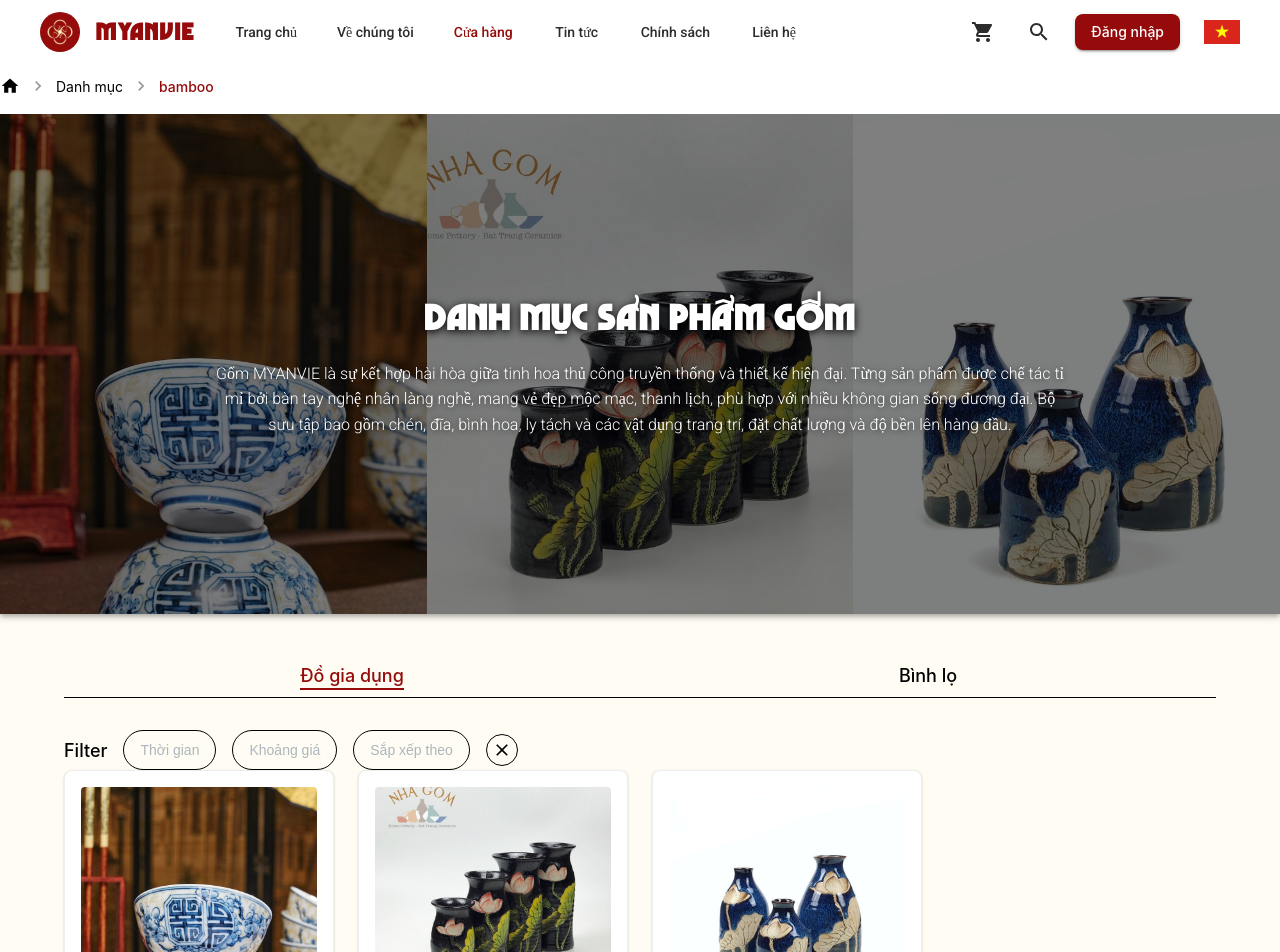
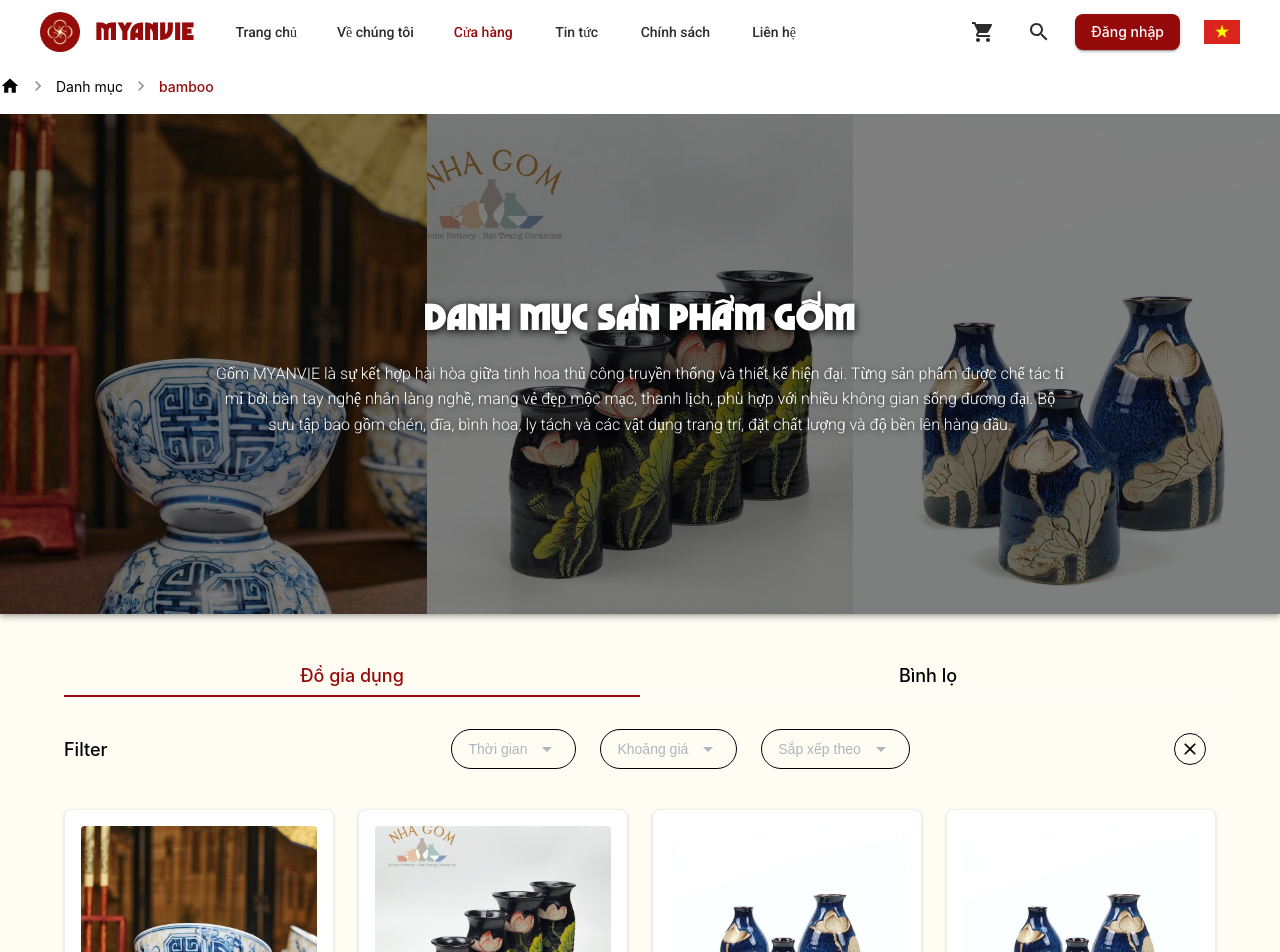
Before and after one commit to Mycroft180202/MyAnVie_FE, a React (Create React App) app: page /category/bamboo in a window 1280 px wide. Shown: the top 952 px of the page. Built offline with nearby package versions, Linux system fonts and the light colour scheme; a web font is replaced by a local one.

Commit message:
add shop page
add shop page

```diff
--- a/src/components/Layout/Footer.tsx
+++ b/src/components/Layout/Footer.tsx
@@ -35,7 +35,7 @@ const Footer = () => {
             </Typography>
             <Box sx={{ display: 'flex', flexDirection: 'column', gap: 1 }}>
               <Typography>
-                <Box component="span" sx={{ fontWeight: 'bold' }}>📞</Box> 0886330503
+                <Box component="span" sx={{ fontWeight: 'bold', src:"icon/phone.svg" }}>📞</Box> 0886330503
               </Typography>
               <Typography>
                 <Box component="span" sx={{ fontWeight: 'bold' }}>✉️</Box> myanvieofical@gmail.com
--- a/src/pages/Category/ProductList.tsx
+++ b/src/pages/Category/ProductList.tsx
@@ -20,6 +20,22 @@ const mockProducts = [
   },
   {
     id: 3,
+    image: '/images/products/Pottery3.jpg',
+    title: 'Bình hoa gốm men lam',
+    price: 300000,
+    rating: 5,
+    category: 'Pottery',
+  },
+  {
+    id: 4,
+    image: '/images/products/Pottery3.jpg',
+    title: 'Bình hoa gốm men lam',
+    price: 300000,
+    rating: 5,
+    category: 'Pottery',
+  },
+  {
+    id: 5,
     image: '/images/products/Pottery3.jpg',
     title: 'Bình hoa gốm men lam',
     price: 300000,
--- a/src/pages/Category/index.tsx
+++ b/src/pages/Category/index.tsx
@@ -1,7 +1,10 @@
+import { useState } from 'react';
 import { Box, Container, Typography, Button } from '@mui/material';
 import Breadcrumbs from '../../components/shared/Breadcrumbs';
 import ProductList from './ProductList';
 import CloseIcon from '@mui/icons-material/Close';
+import ArrowDropDownIcon from '@mui/icons-material/ArrowDropDown';
+import ArrowDropUpIcon from '@mui/icons-material/ArrowDropUp';
 
 const categoryImages: string[] = [
   '/images/products/Pottery1.jpg',
@@ -10,6 +13,13 @@ const categoryImages: string[] = [
 ];
 
 const CategoryIndex = () => {
+  const [activeTab, setActiveTab] = useState<'do-gia-dung' | 'binh-lo'>('do-gia-dung');
+  const [openDropdown, setOpenDropdown] = useState<'time' | 'price' | 'sort' | null>(null);
+
+  const toggleDropdown = (dropdown: 'time' | 'price' | 'sort') => {
+    setOpenDropdown(openDropdown === dropdown ? null : dropdown);
+  };
+
   return (
     <Box sx={{ bgcolor: '#FFFCF3', minHeight: '100vh', pb: 6 }}>
       <Breadcrumbs />
@@ -100,12 +110,16 @@ const CategoryIndex = () => {
         {/* Category Tabs */}
         <Box
           sx={{
+            position: 'relative',
+            pb: 1,
+            mb: 4,
+          }}
+        >
+          <Box
+            sx={{
               display: 'flex',
               justifyContent: 'space-between',
               alignItems: 'center',
-            borderBottom: '1px solid #000',
-            pb: 1,
-            mb: 4,
             }}
           >
             {/* Left Section */}
@@ -116,23 +130,16 @@ const CategoryIndex = () => {
                 justifyContent: 'center',
                 width: '50%',
                 textAlign: 'center',
+                cursor: 'pointer',
+                position: 'relative',
               }}
+              onClick={() => setActiveTab('do-gia-dung')}
             >
               <Typography
                 sx={{
                   fontSize: 18,
                   fontWeight: 500,
-                color: '#950B0B',
-                position: 'relative',
-                '&::after': {
-                  content: '""',
-                  position: 'absolute',
-                  bottom: -1,
-                  left: 0,
-                  width: '100%',
-                  height: 2,
-                  bgcolor: '#950B0B',
-                },
+                  color: activeTab === 'do-gia-dung' ? '#950B0B' : '#000',
                 }}
               >
                 Đồ gia dụng
@@ -147,13 +154,16 @@ const CategoryIndex = () => {
                 justifyContent: 'center',
                 width: '50%',
                 textAlign: 'center',
+                cursor: 'pointer',
+                position: 'relative',
               }}
+              onClick={() => setActiveTab('binh-lo')}
             >
               <Typography
                 sx={{
                   fontSize: 18,
                   fontWeight: 500,
-                color: '#000',
+                  color: activeTab === 'binh-lo' ? '#950B0B' : '#000',
                 }}
               >
                 Bình lọ
@@ -161,22 +171,48 @@ const CategoryIndex = () => {
             </Box>
           </Box>
 
+          {/* Line Separator */}
+          <Box
+            sx={{
+              position: 'absolute',
+              bottom: 0,
+              left: 0,
+              width: '100%',
+              height: 2,
+              background: `linear-gradient(
+                to right,
+                ${activeTab === 'do-gia-dung' ? '#950B0B' : '#fff'} 50%,
+                ${activeTab === 'binh-lo' ? '#950B0B' : '#fff'} 50%
+              )`,
+              transition: 'background 0.5s ease',
+            }}
+          />
+        </Box>
+
         {/* Filter Section */}
-        <Box sx={{
+        <Box
+          sx={{
             display: 'flex',
             alignItems: 'center',
-          gap: 2
-        }}>
+            gap: 3, // Tăng khoảng cách giữa các button
+            mt: 2,
+            mb: 5
+          }}
+        >
           <Typography sx={{
             fontSize: 18,
             fontWeight: 500,
-            color: '#000'
+            color: '#000',
+            mr: 40,
           }}>
             Filter
           </Typography>
 
+          {/* Time Dropdown */}
+          <Box sx={{ position: 'relative' }}>
             <Button
               variant="outlined"
+              onClick={() => toggleDropdown('time')}
               sx={{
                 borderRadius: '100px',
                 height: 40,
@@ -186,14 +222,38 @@ const CategoryIndex = () => {
                 textTransform: 'none',
                 display: 'flex',
                 alignItems: 'center',
-              gap: 1
+                gap: 1,
               }}
             >
-            Thời gian
+              Thời gian {openDropdown === 'time' ? <ArrowDropUpIcon /> : <ArrowDropDownIcon />}
             </Button>
+            {openDropdown === 'time' && (
+              <Box
+                sx={{
+                  position: 'absolute',
+                  top: '100%',
+                  left: '100%', // Đặt dropdown bên phải button
+                  transform: 'translateX(-100%)', // Điều chỉnh vị trí để dropdown không bị lệch
+                  bgcolor: '#fff',
+                  boxShadow: 2,
+                  borderRadius: '12px', // Bo tròn các góc của dropdown
+                  zIndex: 10,
+                  gap: 2, // Khoảng cách giữa các mục
+                  p: 1, // Padding bên trong dropdown
+                  width: '120px', // Tự động điều chỉnh chiều rộng
+                }}
+              >
+                <Box sx={{ p: 1, cursor: 'pointer' }}>Mới nhất</Box>
+                <Box sx={{ p: 1, cursor: 'pointer' }}>Cũ nhất</Box>
+              </Box>
+            )}
+          </Box>
 
+          {/* Price Dropdown */}
+          <Box sx={{ position: 'relative' }}>
             <Button
               variant="outlined"
+              onClick={() => toggleDropdown('price')}
               sx={{
                 borderRadius: '100px',
                 height: 40,
@@ -203,14 +263,40 @@ const CategoryIndex = () => {
                 textTransform: 'none',
                 display: 'flex',
                 alignItems: 'center',
-              gap: 1
+                gap: 1,
               }}
             >
-            Khoảng giá
+              Khoảng giá {openDropdown === 'price' ? <ArrowDropUpIcon /> : <ArrowDropDownIcon />}
             </Button>
+            {openDropdown === 'price' && (
+              <Box
+                sx={{
+                  position: 'absolute',
+                  top: '100%',
+                  left: '100%', // Đặt dropdown bên phải button
+                  transform: 'translateX(-100%)', // Điều chỉnh vị trí để dropdown không bị lệch
+                  bgcolor: '#fff',
+                  boxShadow: 2,
+                  borderRadius: '12px', // Bo tròn các góc của dropdown
+                  zIndex: 10,
+                  gap: 2, // Khoảng cách giữa các mục
+                  p: 1, // Padding bên trong dropdown
+                  width: '130px', // Tự động điều chỉnh chiều rộng
+                }}
+              >
+                <Box sx={{ p: 1, cursor: 'pointer' }}>Dưới 100K</Box>
+                <Box sx={{ p: 1, cursor: 'pointer' }}>100-300K</Box>
+                <Box sx={{ p: 1, cursor: 'pointer' }}>300-500K</Box>
+                <Box sx={{ p: 1, cursor: 'pointer' }}>Trên 500K</Box>
+              </Box>
+            )}
+          </Box>
 
+          {/* Sort Dropdown */}
+          <Box sx={{ position: 'relative' }}>
             <Button
               variant="outlined"
+              onClick={() => toggleDropdown('sort')}
               sx={{
                 borderRadius: '100px',
                 height: 40,
@@ -220,11 +306,32 @@ const CategoryIndex = () => {
                 textTransform: 'none',
                 display: 'flex',
                 alignItems: 'center',
-              gap: 1
+                gap: 1,
               }}
             >
-            Sắp xếp theo
+              Sắp xếp theo {openDropdown === 'sort' ? <ArrowDropUpIcon /> : <ArrowDropDownIcon />}
             </Button>
+            {openDropdown === 'sort' && (
+              <Box
+                sx={{
+                  position: 'absolute',
+                  top: '100%',
+                  left: '100%', // Đặt dropdown bên phải button
+                  transform: 'translateX(-100%)', // Điều chỉnh vị trí để dropdown không bị lệch
+                  bgcolor: '#fff',
+                  boxShadow: 2,
+                  borderRadius: '12px', // Bo tròn các góc của dropdown
+                  zIndex: 10,
+                  gap: 2, // Khoảng cách giữa các mục
+                  p: 1, // Padding bên trong dropdown
+                  width: '145px', // Tự động điều chỉnh chiều rộng
+                }}
+              >
+                <Box sx={{ p: 1, cursor: 'pointer' }}>Thấp tới cao</Box>
+                <Box sx={{ p: 1, cursor: 'pointer' }}>Cao tới thấp</Box>
+              </Box>
+            )}
+          </Box>
 
           <Button
             variant="outlined"
@@ -234,10 +341,15 @@ const CategoryIndex = () => {
               height: 32,
               borderRadius: '100px',
               border: '1px solid #000',
-              p: 0
+              p: 0,
+              ml:30
             }}
           >
-            <CloseIcon sx={{ fontSize: 20, color: '#000' }} />
+            <CloseIcon
+            sx={{
+              fontSize: 20,
+              color: '#000',
+              }} />
           </Button>
         </Box>
 
```
Also changed, not shown: public/icon/phone.svg (added). Lines whose indentation alone changed are shown as unchanged.
